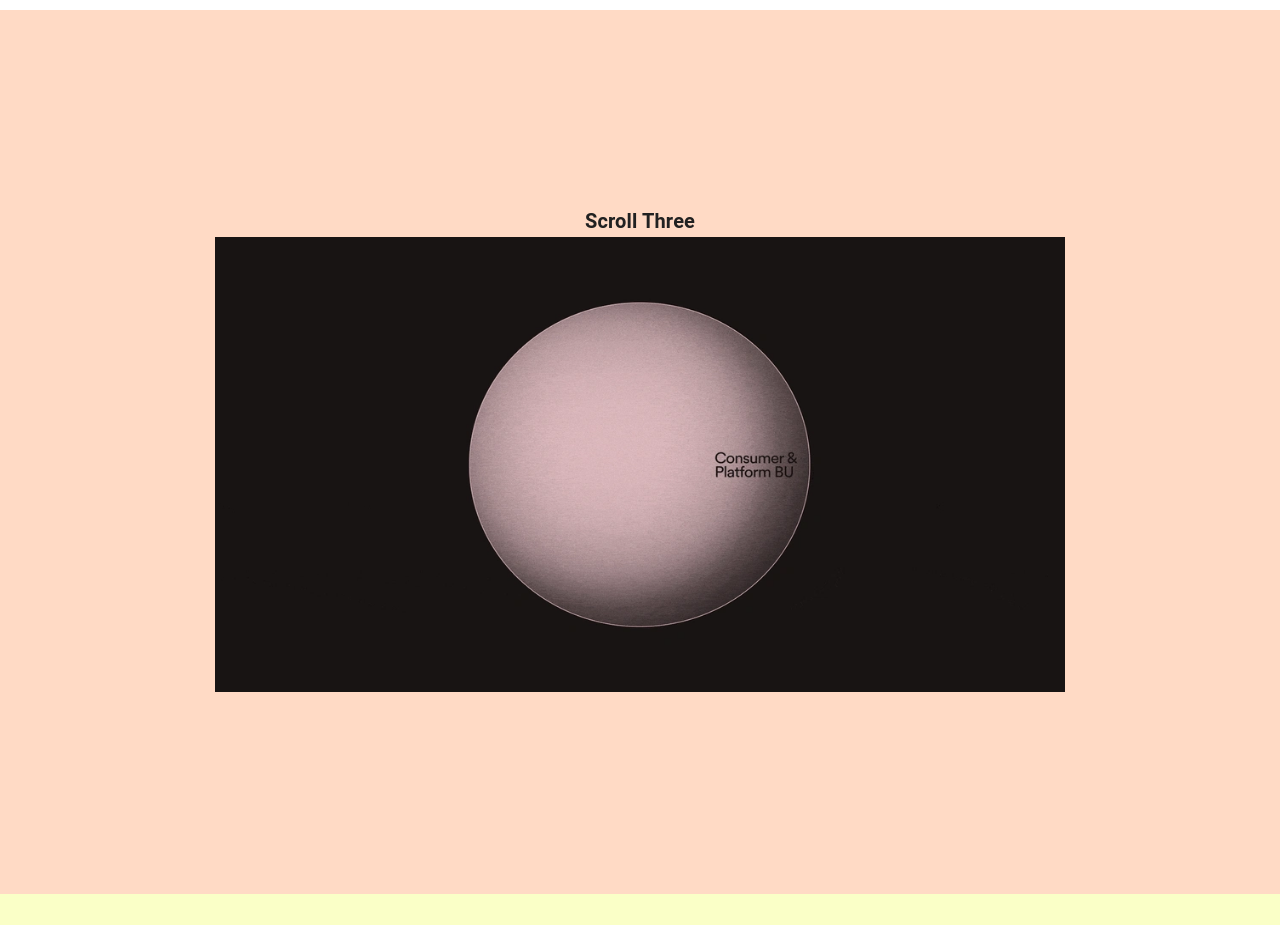
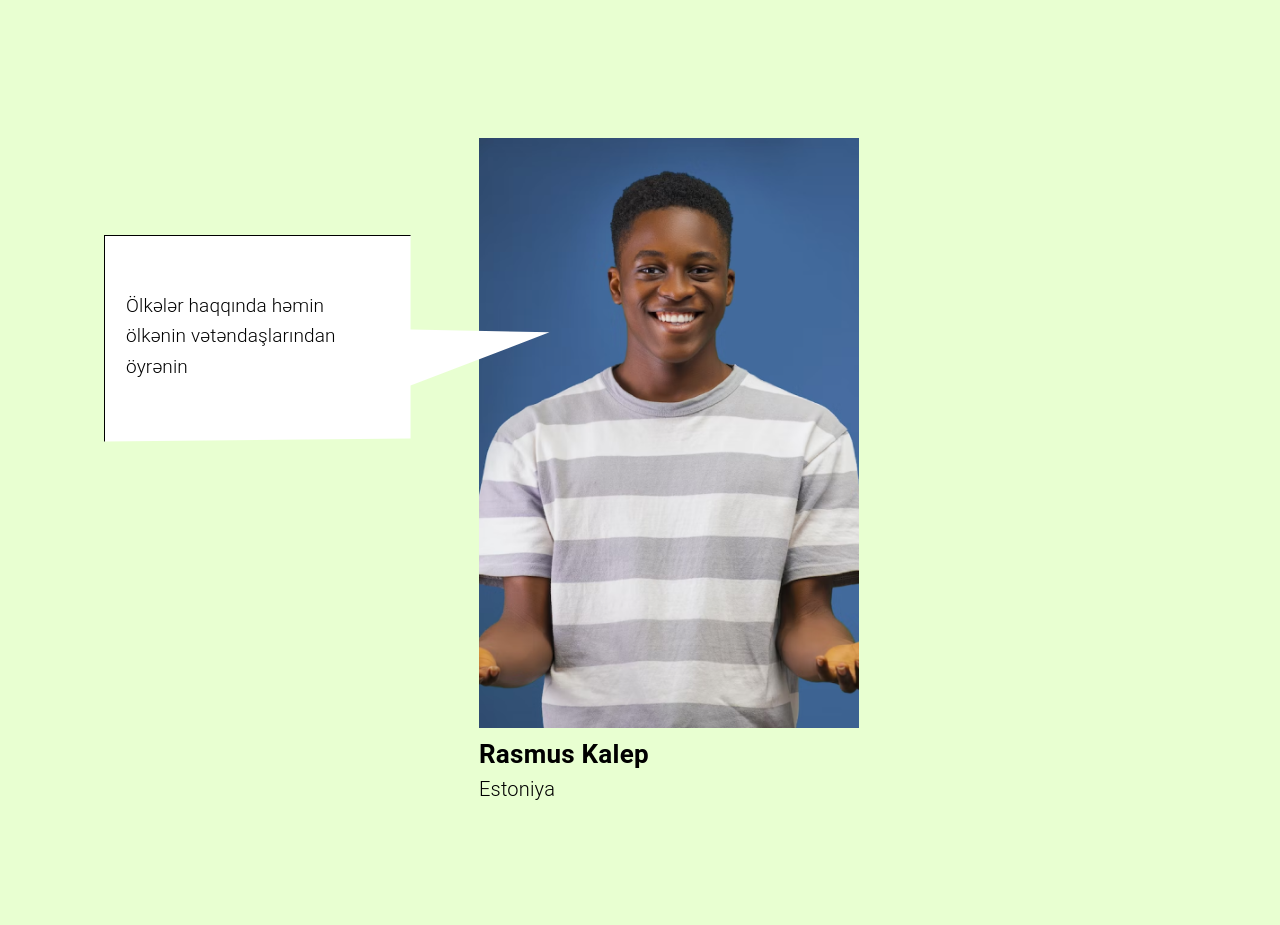
Before and after one commit to javidan-dot-com/paradoks-web, a Next.js app: page / in a window 1280 px wide. Shown: the part 1760-2685 px from the top of the page. Built offline with nearby package versions, Linux system fonts and the light colour scheme; a web font is replaced by a local one.

Commit message:
scrollTwo styling done

```diff
--- a/modules/scroll-one/ScrollOne.tsx
+++ b/modules/scroll-one/ScrollOne.tsx
@@ -59,7 +59,7 @@ const ScrollOne = () => {
             top: "357px",
             right: "104px",
             width: "555px",
-            height: "155px",
+            height: "149px",
             backgroundColor: "white",
             clipPath: " polygon(0 0, 100% 0, 100% 98%, 0 75%)",
           }}
--- a/modules/scroll-two/ScrollTwo.styles.ts
+++ b/modules/scroll-two/ScrollTwo.styles.ts
@@ -1,8 +1,9 @@
 import { Theme } from "@mui/material";
 
 export const ScrollTwoStyles = (theme: Theme) => ({
-  fontWeight: 700,
-  color: theme.palette.primary.main,
+  fontWeight: 350,
+  color: "black",
+  fontSize: "19px",
 
   fontFamily: theme.typography.fontFamily,
 });
@@ -13,7 +14,7 @@ export const ScrollTwoContainerStyles = (theme: Theme) => ({
   alignItems: "start",
   justifyContent: "center",
   justifyItems: "center",
-  height: "884px",
-  width: "100%",
-  backgroundColor: theme.palette.background.paper,
+  height: "2044px",
+  width: "1322px",
+  backgroundColor: " #E8FFD1",
 });
--- a/modules/scroll-two/ScrollTwo.tsx
+++ b/modules/scroll-two/ScrollTwo.tsx
@@ -4,26 +4,73 @@ import Image from "next/image";
 
 const ScrollTwo = () => {
   const headingText = {
-    brand: "Ölkələr haqqında həmin ölkənin vətəndaşlarından öyrənin",
+    information: "Ölkələr haqqında həmin ölkənin vətəndaşlarından öyrənin",
   };
 
   return (
     <Box sx={(theme) => ScrollTwoContainerStyles(theme)}>
-      <Box sx={{ width: "fit-content" }}>
+      <Box
+        sx={{
+          width: "1080px",
+          height: "1500px",
+          left: "251px",
+          top: "895px",
+          position: "absolute",
+        }}
+      >
+        <Image src="/images/earth.png" alt="Earth" width={800} height={800} />
+      </Box>
+      <Box sx={{ display: "flex", flexDirection: "row", height: "20px" }}>
+        <Box
+          sx={{
+            position: "relative",
+            top: "97px",
+            left: "104px",
+            width: "479px",
+            height: "295px",
+            backgroundColor: "white",
+            border: "1px solid black",
+            clipPath:
+              "polygon(0% 0%, 64% 0, 64% 32%, 93% 33%, 64% 51%, 64% 69%, 0 70%)",
+          }}
+        >
+          <Box
+            sx={{
+              position: "relative",
+              width: "256px",
+              height: "110px",
+              top: "55px",
+              left: "21px",
+            }}
+          >
             <Typography
-          variant="h5"
+              variant="h6"
               component={"span"}
-          whiteSpace={"pre-line"}
               sx={(theme) => ScrollTwoStyles(theme)}
             >
-          {headingText.brand}
+              {headingText.information}
             </Typography>
+          </Box>
+        </Box>
+        <Box>
           <Image
             src="/images/imageScrollTwo.png"
             alt="Image Scroll Two"
-          width={300}
-          height={385}
+            width={380}
+            height={590}
           />
+
+          <Typography
+            sx={{ fontWeight: "600", color: "black", fontSize: "26px" }}
+          >
+            Rasmus Kalep{" "}
+          </Typography>
+          <Typography
+            sx={{ fontWeight: "300", color: "black", fontSize: "20px" }}
+          >
+            Estoniya
+          </Typography>
+        </Box>
       </Box>
     </Box>
   );
```
Also changed, not shown: public/images/earth.png (added). Lines whose indentation alone changed are shown as unchanged.
